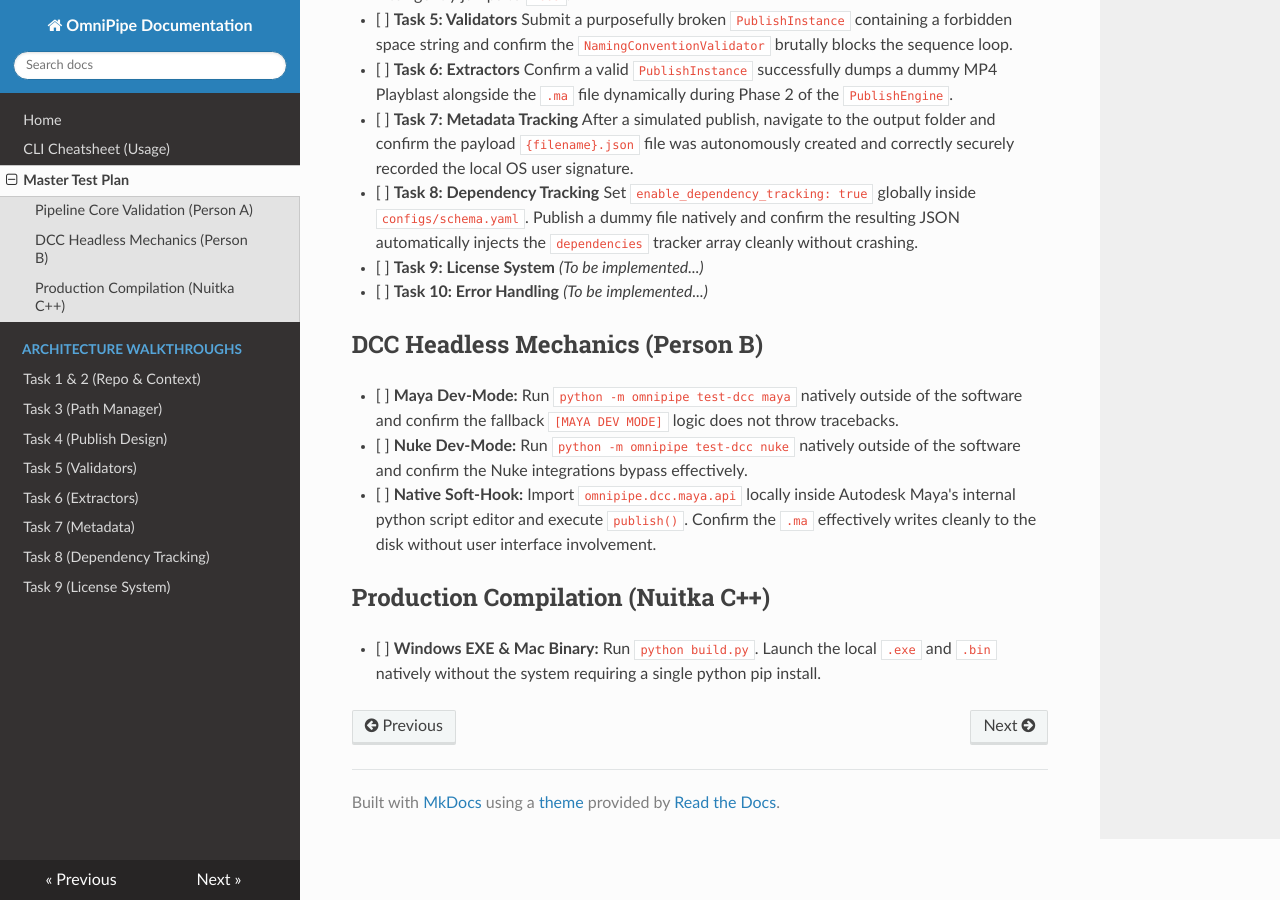
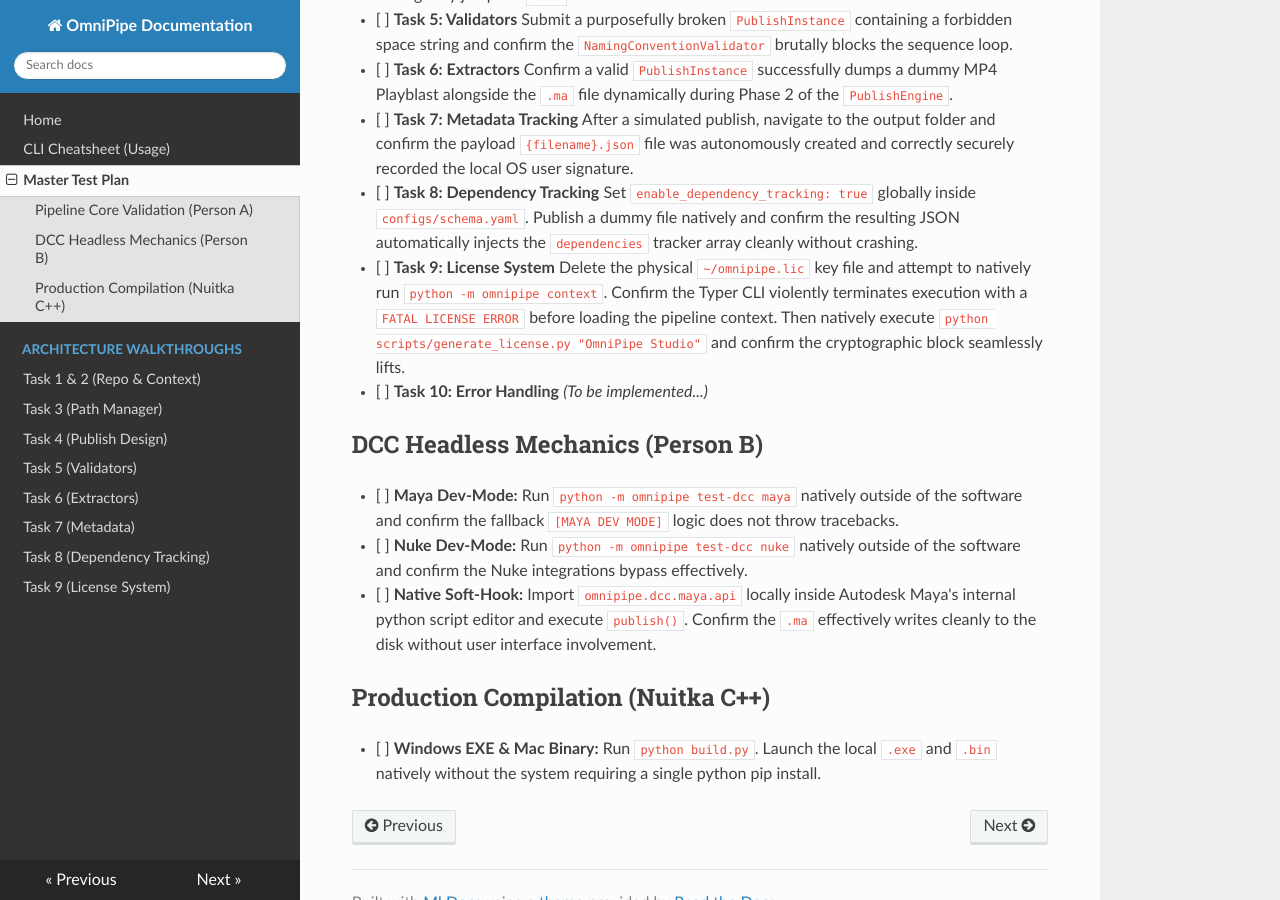
Before and after one commit to kamal-suryavanshi/OmniPipe, an MkDocs documentation site: the page built from docs/test_plan.md, in a window 1280 px wide and 900 px high, scrolled down 576 px. Built offline with MkDocs 1.6.1, drawn with Linux system fonts in a browser that asks for light colours; nearby versions of some CDN libraries.

Commit message:
docs: update master test plan for task 9 cryptographic lock

```diff
--- a/docs/test_plan.md
+++ b/docs/test_plan.md
@@ -29,7 +29,7 @@
   Set `enable_dependency_tracking: true` globally inside `configs/schema.yaml`. Publish a dummy file natively and confirm the resulting JSON automatically injects the `dependencies` tracker array cleanly without crashing.
 
 - [ ] **Task 9: License System**
-  *(To be implemented...)*
+  Delete the physical `~/omnipipe.lic` key file and attempt to natively run `python -m omnipipe context`. Confirm the Typer CLI violently terminates execution with a `FATAL LICENSE ERROR` before loading the pipeline context. Then natively execute `python scripts/generate_license.py "OmniPipe Studio"` and confirm the cryptographic block seamlessly lifts.
 
 - [ ] **Task 10: Error Handling**
   *(To be implemented...)*
```
